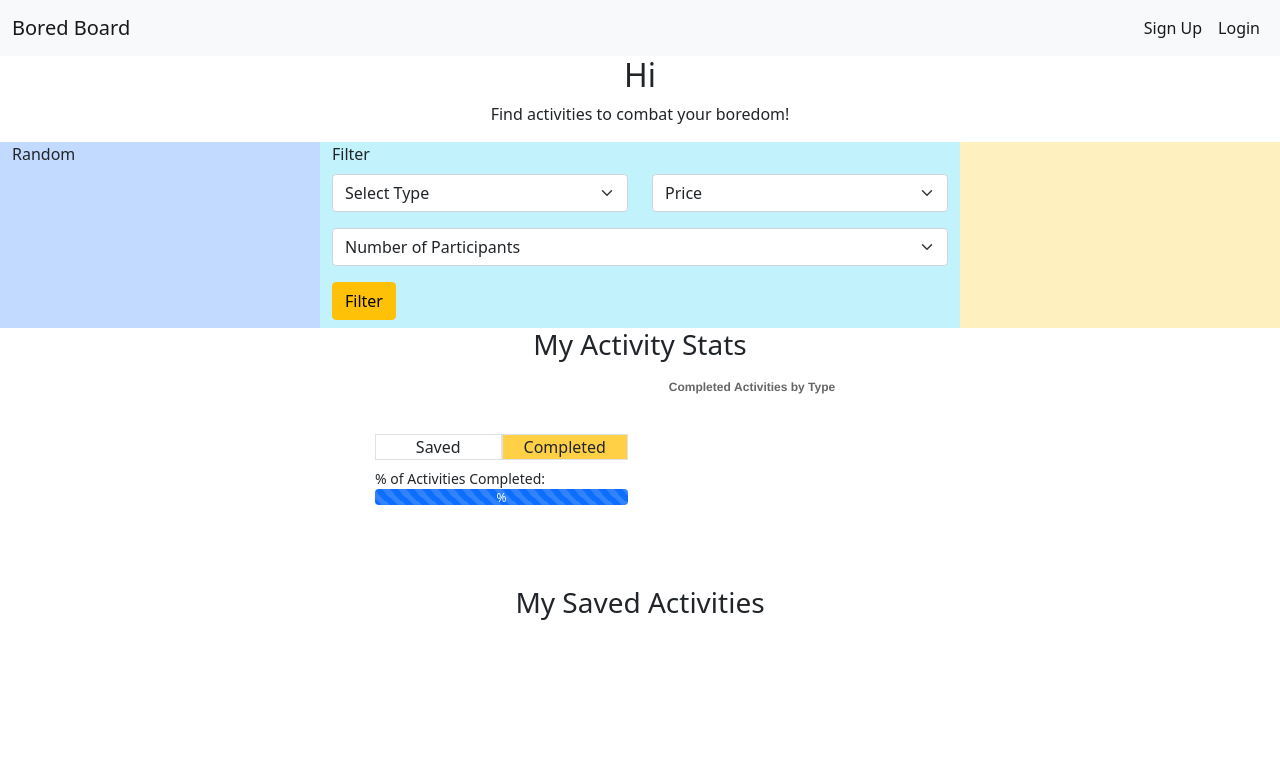
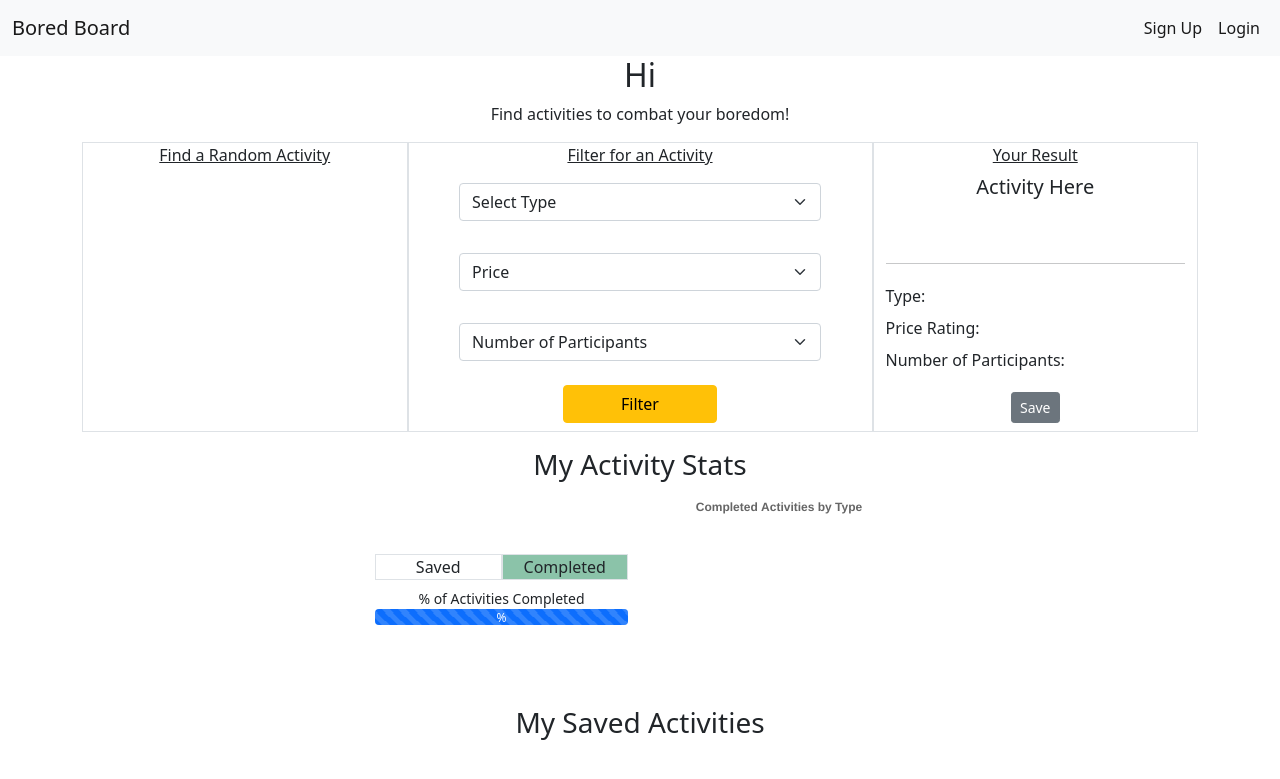
Before and after one commit to ccortney/capstone1, a Flask app: template templates/user_home.html in a window 1280 px wide. Shown: the top 779 px of the page. Run offline with Flask 2, Linux system fonts and the light colour scheme; the template is opened without the code that fills it: values that come from a table or form of the project are taken from there, others are empty; some libraries are stand-ins or nearby versions.

Commit message:
formatted results

```diff
--- a/static/main.js
+++ b/static/main.js
@@ -39,15 +39,20 @@
     let type = fixLowerCaseforType(activity.type)
     let price = createPriceSymbols(activity.price)
     return `
-        <div id = ${activity.key}>
-            <p>
-                ${activity.activity}<br>
-                Type: ${type}<br>
+        <div id = ${activity.key} style="height: 72px">
+            <h5 class="h-100 text-center">${activity.activity}</h5>
+        </div>
+        <hr>
+        <div class="row">
+            <p class="lh-lg">
+                Type: ${type} <br>
                 Price Rating: ${price}<br>
                 Number of Participants: ${activity.participants}<br>
             </p>
-            <a href='/activity/${activity.key}/save'>Save</a>
-            <button class="get-random">Get Another Activity</button>
+            <div class="d-flex justify-content-center">
+                <a class="btn btn-success btn-sm mx-1" href='/activity/${activity.key}/save'>Save</a>
+                <button class="get-random btn btn-primary btn-sm mx-1">Get Another Activity</button>
+            </div>
         </div>`
 }
 
@@ -56,14 +61,19 @@
     let type = fixLowerCaseforType(activity.type)
     let price = createPriceSymbols(activity.price)
     return `
-        <div id = ${activity.key}>
-            <p>
-                ${activity.activity}<br>
-                Type: ${type}<br>
+        <div id = ${activity.key} style="height: 72px">
+            <h5 class="text-center h-100">${activity.activity}</h5>
+        </div>
+        <hr>
+        <div>
+            <p class="lh-lg">
+                Type: ${type} <br>
                 Price Rating: ${price}<br>
                 Number of Participants: ${activity.participants}<br>
             </p>
-            <a href='/activity/${activity.key}/save'>Save</a>
+            <div class="d-flex justify-content-center">
+                <a class="btn btn-success btn-sm mx-1" href='/activity/${activity.key}/save'>Save</a>
+            </div>
         </div>`
 }
 
--- a/templates/base.html
+++ b/templates/base.html
@@ -34,7 +34,9 @@
 
     </div>
     {% for msg in get_flashed_messages() %}
-        <p>{{msg}}</p>
+        <div class="alert alert-danger" role="alert">
+            {{msg}}
+      </div>
     {% endfor %}
 
     {% block content %}
--- a/templates/user_home.html
+++ b/templates/user_home.html
@@ -3,37 +3,57 @@
 {% block content %}
 
 
-<div class = "container-fluid">
+<div class = "container">
     <div class="row">
             <h2 class="text-center">Hi {{g.user.username}}</h2>
             <p class="text-center">Find activities to combat your boredom!</p>
     </div>
-    <div class="row">
-        <div class="col-md bg-primary bg-opacity-25">Random
-            <div id="random-home">
-            </div>
+    <div class="row mb-3 mx-4 mx-md-0 ">
+        <div class="col-md border">
+            <p class="text-center text-decoration-underline bigger mb-0">Find a Random Activity</p>
+            <div class = "my-2" id="random-home"></div>
         </div>
-        <div class="col-md-6 bg-info bg-opacity-25">Filter
+        <div class="col-md-5 border">
+            <p class="text-center text-decoration-underline bigger mb-0">Filter for an Activity</p>
             <form method = "POST" id = "filter-form">
                 {{form.hidden_tag()}}
-                <div class="row">
-                        <div class="col-6 pr-0 my-2">
+                <div class="row d-flex justify-content-center">
+                        <div class="col-8 col-md-10  my-3">
                             {{form.activity_type(class="form-select", id="type")}}
                         </div>
-                        <div class="col-6 pl-0 my-2">
-                            {{form.price(class="form-select", id="price")}}
-                        </div>
                 </div>
-                <div class = "row">
-                        <div class="col-12 my-2">
+                <div class = "row  d-flex justify-content-center">
+                    <div class="col-8 col-md-10 my-3">
+                        {{form.price(class="form-select", id="price")}}
+                    </div>
+                </div>
+                <div class = "row  d-flex justify-content-center">
+                        <div class="col-8 col-md-10  my-3">
                             {{form.participants(class="form-select", id="participants")}}
                         </div>
                 </div>
-                <button type = "submit" class = "btn btn-warning my-2" id="filter-btn">Filter</button>
+                <div class="row d-flex justify-content-center">
+                    <button type = "submit" class = "btn btn-warning my-2 col-4" id="filter-btn">Filter</button>
+                </div>
             </form>
         </div>
-        <div class="col-md bg-warning bg-opacity-25">
-            <div id="filter-results">
+        <div class="col-md border">
+            <p class="text-center text-decoration-underline bigger mb-0">Your Result</p>
+            <div class = "my-2" id="filter-results">
+                <div style="height: 72px">
+                    <h5 class="h-100 text-center">Activity Here</h5>
+                </div>
+                <hr>
+                <div class="row">
+                    <p class="lh-lg">
+                        Type:  <br>
+                        Price Rating: <br>
+                        Number of Participants: <br>
+                    </p>
+                    <div class="d-flex justify-content-center">
+                        <a class="btn btn-secondary btn-sm" disabled >Save</a>
+                    </div>
+                </div>
             </div>
         </div>
     </div>
@@ -42,26 +62,26 @@
 <div class="container">
     <h3 class = "text-center">My Activity Stats</h3>
     <div class="row mx-1 mb-3 d-flex align-items-center justify-content-center">
-        <div class="col-md-3">
-            <div class="row g-0">
-                <div class="col-6 border text-center ">
+        <div class="col-md-4 col-lg-3">
+            <div class="row g-0 d-flex justify-content-center">
+                <div class="col-3 col-md-6 border text-center ">
                     <p class ="m-0 ">Saved</p>
                     <p class="m-0 display-1">{{total_inprogress}}</p>
                 </div>
-                <div class="col-6 border bg-warning bg-opacity-75 text-center ">
+                <div class="col-3 col-md-6 border bg-success bg-opacity-50 text-center ">
                     <p class ="m-0 ">Completed</p>
                     <p class="m-0 display-1">{{total_completed}}</p>
                 </div>
             </div>
             <div class="row">
-                <p class = "m-0 mt-2 small">% of Activities Completed:</p>
+                <p class = "m-0 mt-2 small text-center">% of Activities Completed</p>
             </div>
             <div class="row g-0 progress">
-                    <div class="progress-bar progress-bar-striped progress-bar-animated" role="progressbar" style="width: {{percent_of_saved}}%" aria-valuenow={{percent_of_saved}} aria-valuemin="0" aria-valuemax="100">{{percent_of_saved}}%</div>
+                <div class="progress-bar progress-bar-striped progress-bar-animated" role="progressbar" style="width: {{percent_of_saved}}%" aria-valuenow={{percent_of_saved}} aria-valuemin="0" aria-valuemax="100">{{percent_of_saved}}%</div>
             </div>
 
         </div>
-        <div class="col-md-3 " id="chart-area">
+        <div class="col-md-3 d-flex justify-content-center" id="chart-area">
             <div id = "doughnut-chart-div">
                 <canvas id = "doughnut-chart"></canvas>
             </div>
```
